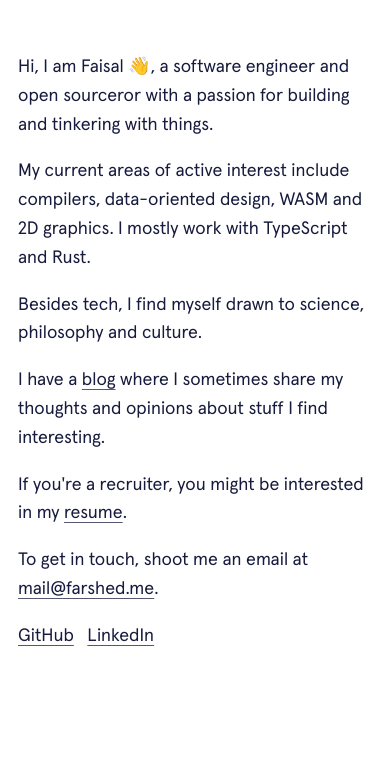
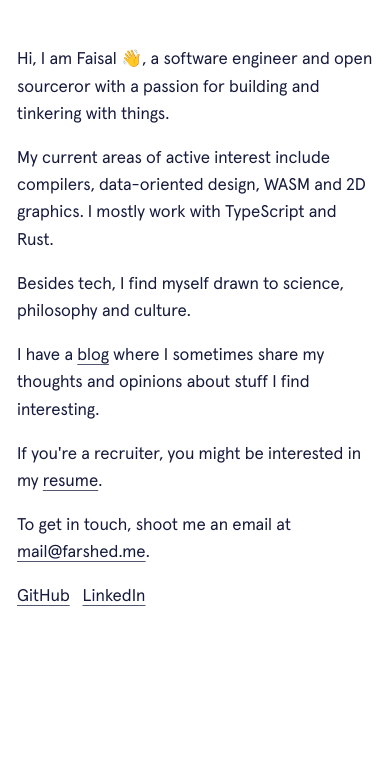
Before and after one commit to farshed/farshed.github.io, an Astro site: page / in a window 390 px wide. Shown: the part 65-844 px from the top of the page. Built offline with nearby package versions, Linux system fonts and the light colour scheme; Astro itself is replaced by a stand-in of ours.

Commit message:
Reduce font size min clamp to 17px

```diff
--- a/src/styles/global.scss
+++ b/src/styles/global.scss
@@ -25,7 +25,7 @@
 // $dark-mode: #21fea4, #7a81ff44, #b6c2cf, #1d2125, #00000020, #19bb71, #434950,
 //   linear-gradient(40deg, #7a81ff, #a3dafb 75%), 1;
 
-$one-rem: clamp(18px, calc(14px + 0.1vh + 0.3vw), 25px);
+$one-rem: clamp(17px, calc(14px + 0.1vh + 0.3vw), 25px);
 
 $max-header-width: 60ch;
 $max-body-width: 60ch;
```
